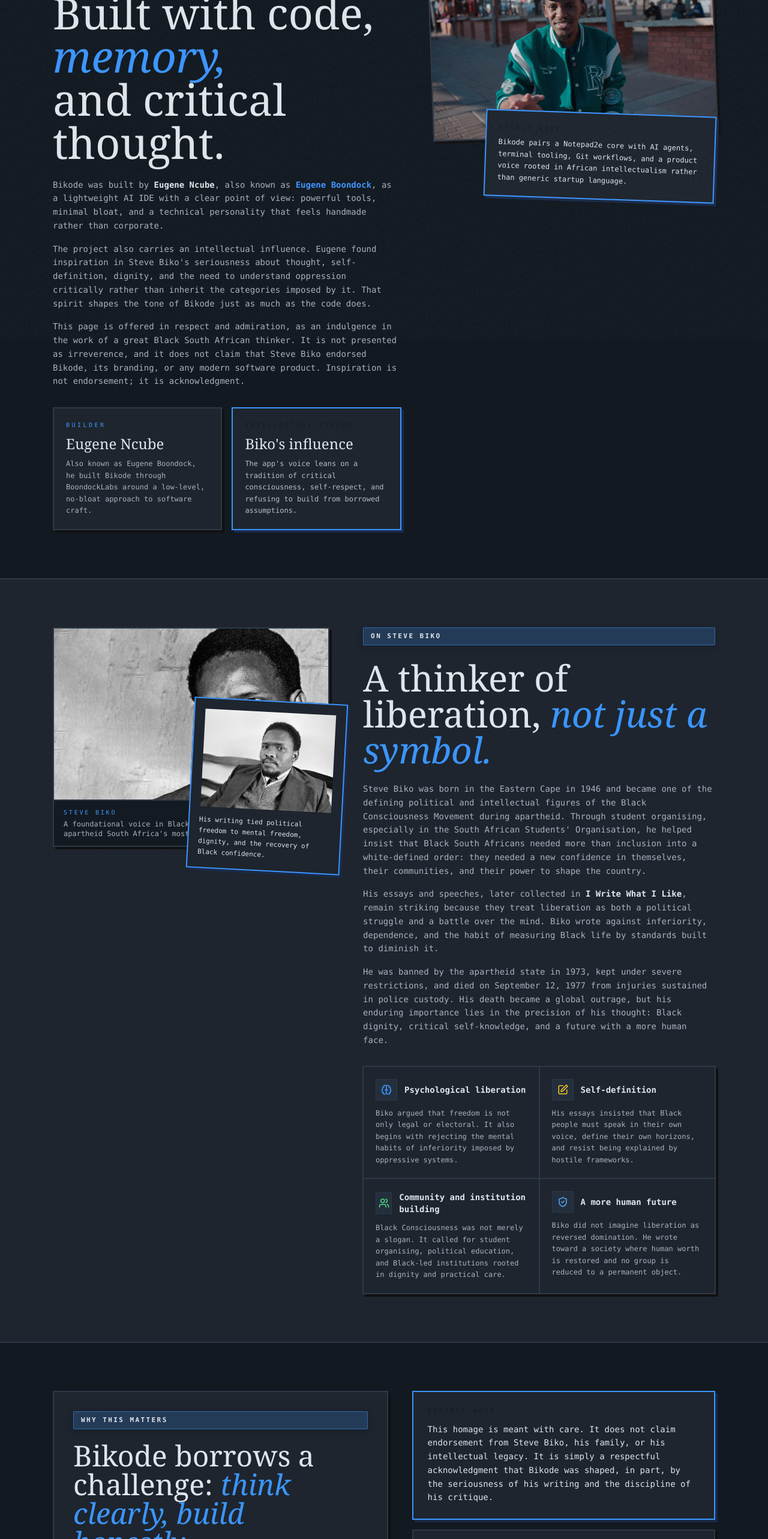
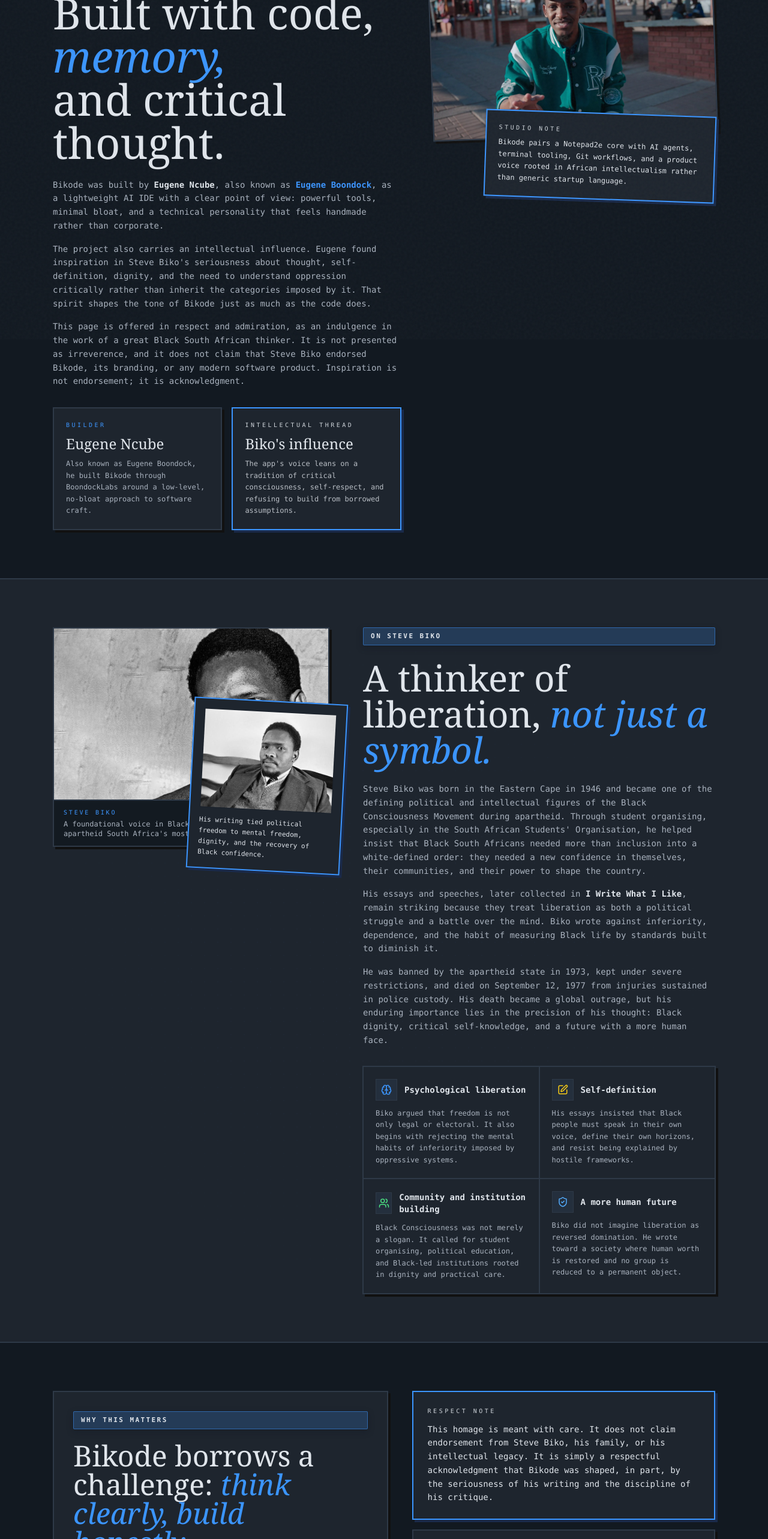
Before and after one commit to EugeneBoondock/BikodeWebsite, a React (Vite) app: page /about in a window 1280 px wide. Shown: the part 234-2800 px from the top of the page at 60% size. Built offline with nearby package versions, Linux system fonts and the light colour scheme.

Commit message:
Update copyright symbol and improve text contrast in accent panels

```diff
--- a/src/components/Footer.tsx
+++ b/src/components/Footer.tsx
@@ -108,7 +108,7 @@
 
                 <div className="border-t border-biko-divider pt-6 flex flex-col sm:flex-row justify-between items-center gap-4 text-[10px] text-biko-muted tracking-widest uppercase">
                     <p>
-                        (c) {new Date().getFullYear()}{' '}
+                        © {new Date().getFullYear()}{' '}
                         <a
                             href="https://boondocklabs.co.za"
                             target="_blank"
--- a/src/pages/AboutPage.tsx
+++ b/src/pages/AboutPage.tsx
@@ -123,7 +123,7 @@
                                 </div>
 
                                 <div className="panel-accent p-5">
-                                    <p className="font-mono text-[10px] uppercase tracking-[0.35em] text-biko-bg/80 mb-2">Intellectual Thread</p>
+                                    <p className="font-mono text-[10px] uppercase tracking-[0.35em] text-biko-text1/90 mb-2">Intellectual Thread</p>
                                     <p className="font-serif text-2xl text-biko-text1 mb-2">Biko&apos;s influence</p>
                                     <p className="font-mono text-xs text-biko-text1/80 leading-relaxed">
                                         The app&apos;s voice leans on a tradition of critical consciousness, self-respect, and refusing to build from borrowed assumptions.
@@ -147,7 +147,7 @@
                             </div>
 
                             <div className="panel-accent p-5 sm:max-w-sm sm:-mt-10 sm:ml-auto relative z-10 rotate-[2deg]">
-                                <p className="font-mono text-[10px] uppercase tracking-[0.35em] text-biko-bg/80 mb-2">Studio Note</p>
+                                <p className="font-mono text-[10px] uppercase tracking-[0.35em] text-biko-text1/90 mb-2">Studio Note</p>
                                 <p className="font-mono text-xs text-biko-text1 leading-relaxed">
                                     Bikode pairs a Notepad2e core with AI agents, terminal tooling, Git workflows, and a product voice rooted in African intellectualism
                                     rather than generic startup language.
@@ -280,7 +280,7 @@
                             className="space-y-4"
                         >
                             <div className="panel-accent p-6">
-                                <p className="font-mono text-[10px] uppercase tracking-[0.35em] text-biko-bg/80 mb-3">Respect Note</p>
+                                <p className="font-mono text-[10px] uppercase tracking-[0.35em] text-biko-text1/90 mb-3">Respect Note</p>
                                 <p className="font-mono text-sm text-biko-text1 leading-relaxed">
                                     This homage is meant with care. It does not claim endorsement from Steve Biko, his family, or his intellectual legacy. It is simply a
                                     respectful acknowledgment that Bikode was shaped, in part, by the seriousness of his writing and the discipline of his critique.
```
